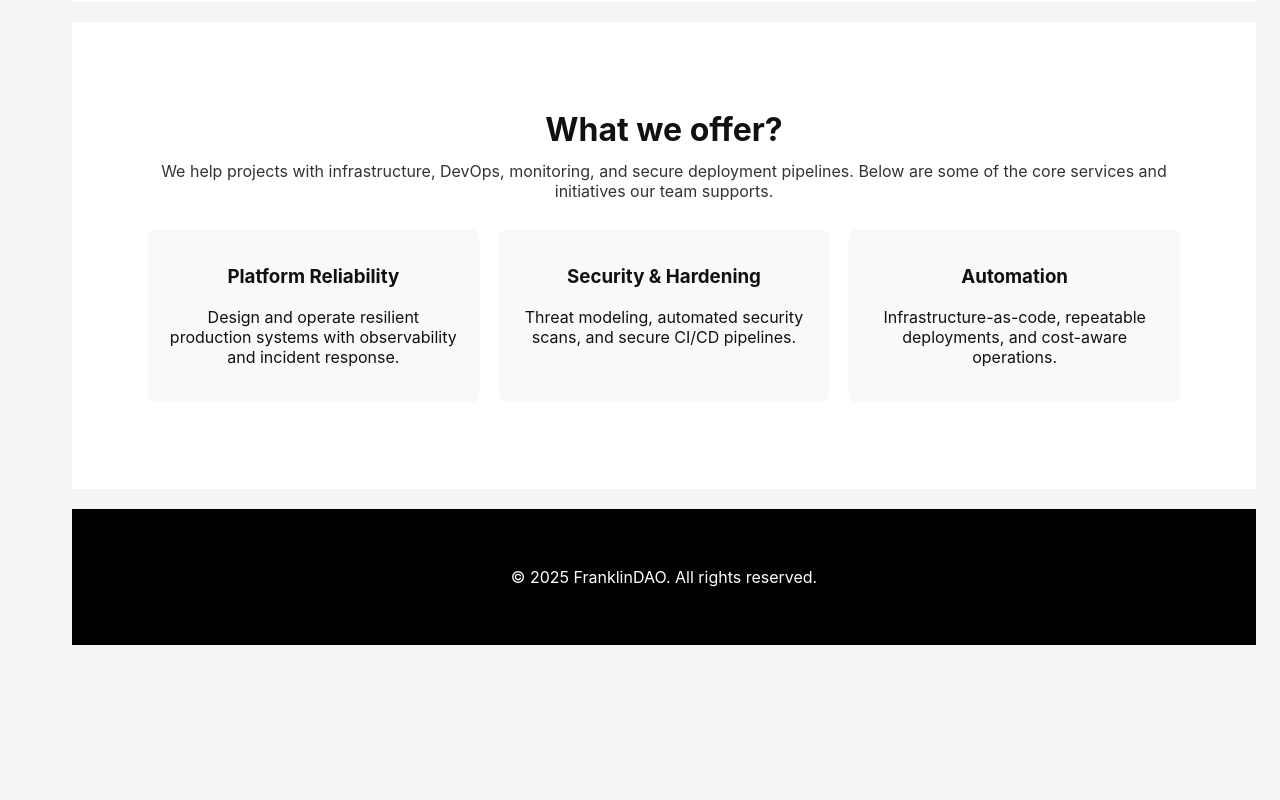
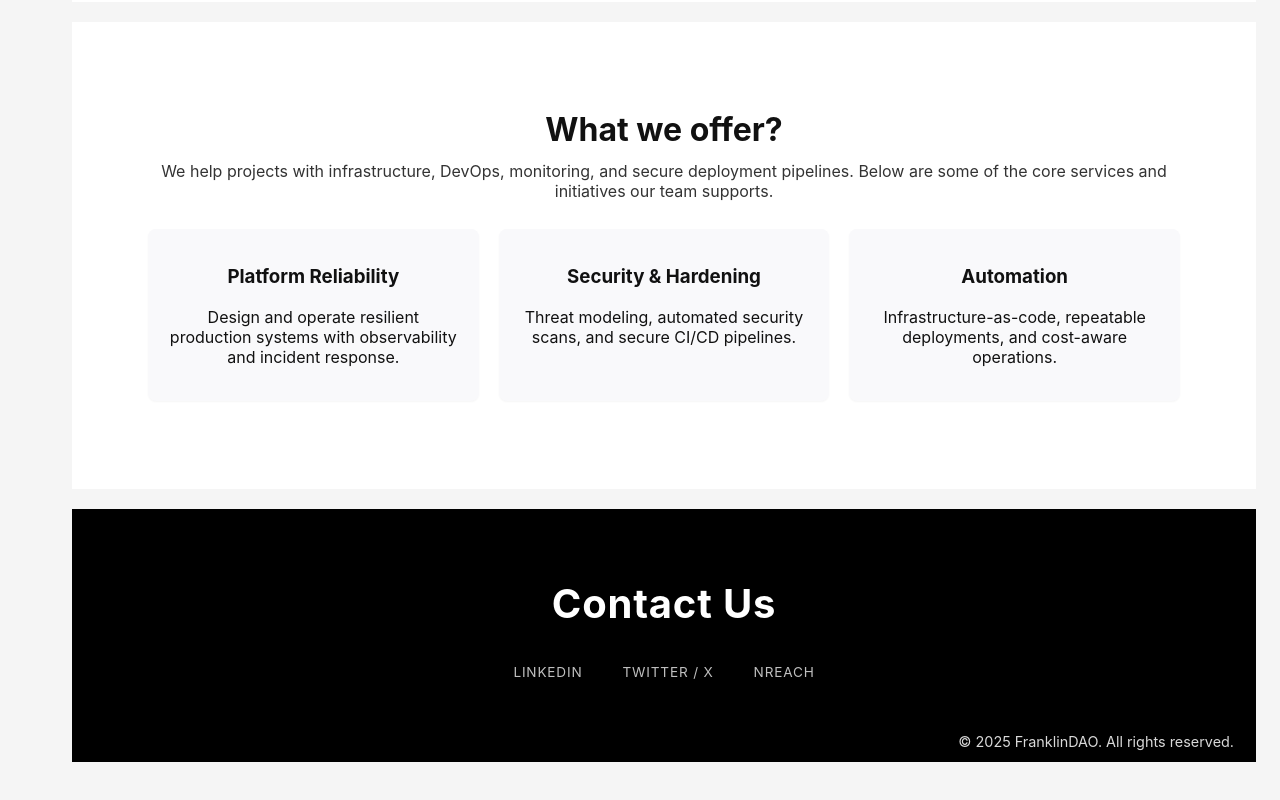
Before and after one commit to edwinpmui/franklindao-infra, a React (Create React App) app in the folder my-app/: page / in a window 1280 px wide. Shown: the part 2463-3263 px from the top of the page. Before the commit the page ends 3168 px from the top, so only its background shows below. Built offline with nearby package versions, Linux system fonts and the light colour scheme.

Commit message:
more progress

```diff
--- a/my-app/src/components/Footer.jsx
+++ b/my-app/src/components/Footer.jsx
@@ -4,7 +4,27 @@ import '../css/Footer.css';
 function Footer({ className }) {
     return (
         <footer id="contact" className={`Footer ${className}`}>
-                <p>&copy; {new Date().getFullYear()} FranklinDAO. All rights reserved.</p>
+                <div className="Footer-inner">
+                        <h2 className="Footer-heading">Contact Us</h2>
+                        <div className="Footer-links" aria-label="FranklinDAO social links">
+                        <a className="Footer-link" href="https://www.linkedin.com/company/franklindao/" target="_blank" rel="noopener noreferrer">
+                            <img src="/linkedin.png" alt="FranklinDAO on LinkedIn" className="Footer-link-logo" />
+                            <span className="Footer-link-label">LinkedIn</span>
+                        </a>
+
+                        <a className="Footer-link" href="https://x.com/franklin_dao?lang=en" target="_blank" rel="noopener noreferrer">
+                            <img src="/x.png" alt="FranklinDAO on Twitter / X" className="Footer-link-logo" />
+                            <span className="Footer-link-label">Twitter / X</span>
+                        </a>
+
+                        <a className="Footer-link" href="https://nreach.io/web3-database-companies/franklindao/" target="_blank" rel="noopener noreferrer">
+                            <img src="/nreach.png" alt="FranklinDAO on nReach" className="Footer-link-logo" />
+                            <span className="Footer-link-label">nReach</span>
+                        </a>
+                    </div>
+
+                    <p className="Footer-copyright">&copy; {new Date().getFullYear()} FranklinDAO. All rights reserved.</p>
+                </div>
             </footer>
     );
 }
--- a/my-app/src/css/Footer.css
+++ b/my-app/src/css/Footer.css
@@ -3,10 +3,96 @@
        so we can make the entire PageSection black for the contact area */
     background-color: transparent;
     color: white;
-    text-align: center;
-    padding: 10px 0;
+     text-align: center;
+     /* keep a small bottom padding so absolutely-positioned copyright
+         can sit near the section edge without overlapping content */
+     padding: 10px 0 4px 0;
     width: 100%;
     z-index: 1;
+    position: relative; /* anchor for absolutely-positioned copyright at section edge */
+}
+
+.Footer-inner {
+    max-width: 1100px;
+    margin: 0 auto;
+    padding: 28px 24px;
+}
+
+.Footer-heading {
+    color: #ffffff;
+    text-align: center;
+    margin: 0 0 32px 0;
+    font-size: 2.5rem; /* increased for prominence */
+    font-weight: 700;
+    letter-spacing: 0.02em;
+}
+
+.Footer-links {
+    display: flex;
+    gap: 20px;
+    justify-content: center;
+    align-items: center;
+    margin-bottom: 12px;
+}
+
+.Footer-link {
+    display: inline-flex;
+    align-items: center;
+    gap: 8px;
+    color: rgba(255,255,255,0.75);
+    text-decoration: none;
+    text-transform: uppercase;
+    font-size: 0.85rem;
+    letter-spacing: 0.06em;
+    line-height: 1;
+    transition: color 180ms ease, opacity 180ms ease, transform 200ms ease, padding 200ms ease;
+    padding: 6px 10px;
+    border-radius: 6px;
+}
+
+.Footer-link-logo {
+    display: none; /* hide external image icons to mimic union.co's text-only footer */
+}
+
+.Footer-link-label {
+    display: inline-block; /* visible label like union.co */
+    transform: scale(1);
+    transition: transform 200ms ease, letter-spacing 200ms ease, font-weight 200ms ease;
+}
+
+.Footer-link:hover,
+.Footer-link:focus {
+    color: rgba(255,255,255,0.95);
+    opacity: 1;
+}
+
+.Footer-link:hover {
+    transform: translateY(-3px);
+    padding-left: 18px;
+    padding-right: 18px;
+}
+
+.Footer-link:hover .Footer-link-label {
+    transform: scale(1.18);
+    letter-spacing: 0.09em;
+    font-weight: 700;
+}
+
+.Footer-copyright { margin: 0; font-size: 0.9rem; color: rgba(255,255,255,0.85);
+    /* place copyright at the very bottom-right edge of the footer section on wide screens */
+    position: absolute;
+    right: -10px; /* small inset from the very edge */
+    bottom: -20px; /* moved lower (closer to the edge) */
+    text-align: right;
+}
+
+@media (max-width: 640px) {
+    /* Stack/center on small screens so it doesn't overlap other content */
+    .Footer-copyright {
+        position: static;
+        margin-top: 12px;
+        text-align: center;
+    }
 }
 
 .Footer-absolute {
```
